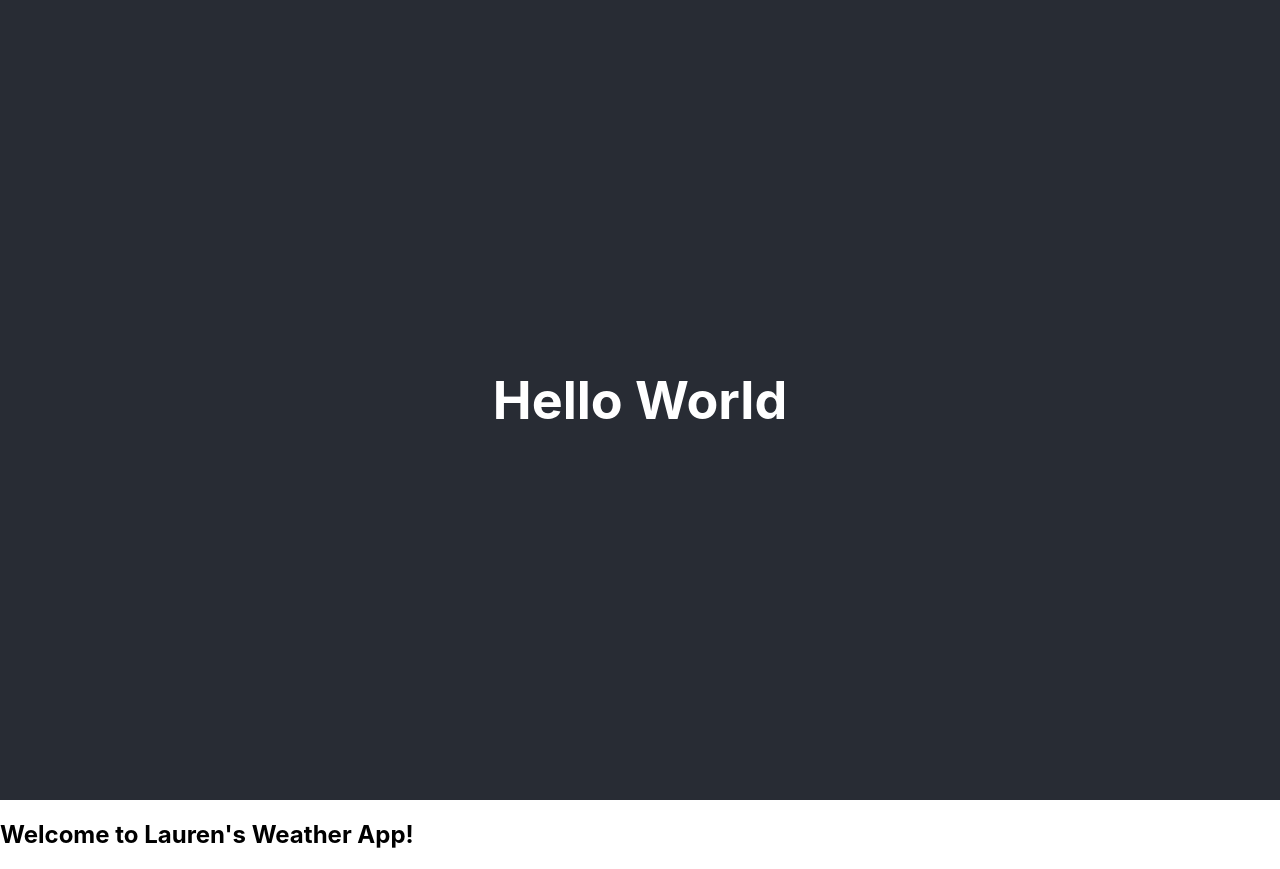
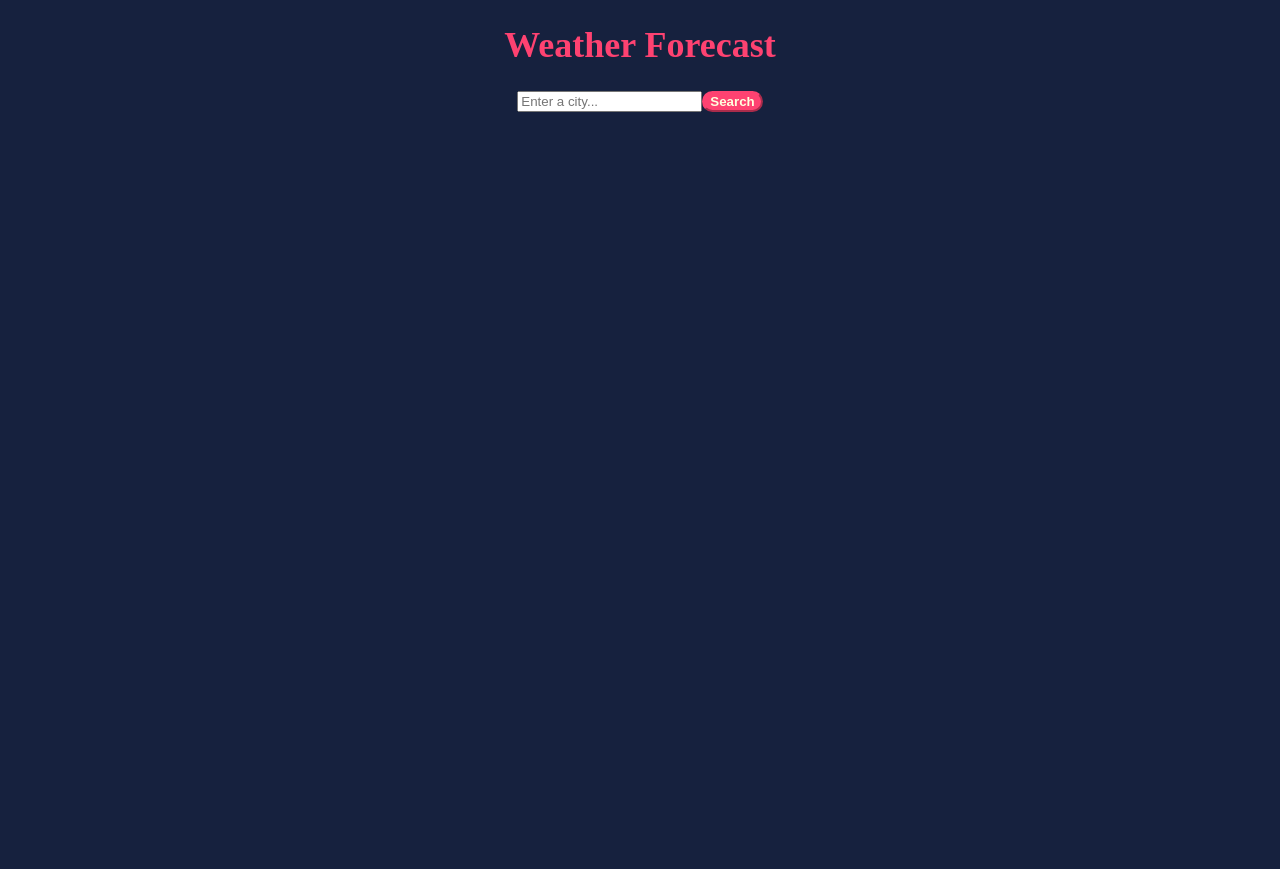
Before and after one commit to lauren0812/Weather-App_React, a React (Create React App) app: page / in a window 1280 px wide. After the commit the page ends 800 px from the top, so only its background shows below. Built offline with nearby package versions, Linux system fonts and the light colour scheme; no server answers.

Commit message:
replaced code with code from code sandbox added CSS

```diff
--- /dev/null
+++ b/src/Search.js
@@ -0,0 +1,63 @@
+import React, { useState } from "react";
+import axios from "axios";
+import "./styles.css";
+
+export default function Search() {
+  let [city, setCity] = useState("");
+  let [loaded, setLoaded] = useState(false);
+  let [weather, setWeather] = useState({});
+
+  function showTemperature(response) {
+    setLoaded(true);
+    setWeather({
+      temperature: Math.round(response.data.main.temp),
+      humidity: response.data.main.humidity,
+      description: response.data.weather[0].description,
+      icon: `http://openweathermap.org/img/wn/${response.data.weather[0].icon}@2x.png`,
+      wind: Math.round(response.data.wind.speed),
+    });
+  }
+
+  function handleSubmit(event) {
+    event.preventDefault();
+    let apiKey = "18078e777072db84f45c739bd581d387";
+    let units = "metric";
+    let url = `https://api.openweathermap.org/data/2.5/weather?q=${city}&appid=${apiKey}&units=${units}`;
+    axios.get(url).then(showTemperature);
+  }
+
+  function updateCity(event) {
+    setCity(event.target.value);
+  }
+
+  let form = (
+    <form onSubmit={handleSubmit}>
+      <input
+        type="search"
+        placeholder="Enter a city..."
+        onChange={updateCity}
+      />
+      <button type="Submit">Search</button>
+    </form>
+  );
+
+  if (loaded) {
+    return (
+      <div>
+        {form}
+        <h4>Right now in {city}</h4>
+        <ul>
+          <li> {Math.round(weather.temperature)} °C </li>
+          <li>
+            <img src={weather.icon} alt="weather Icon" />
+          </li>
+          <li> {weather.description}</li>
+          <li> {weather.humidity}% Humidity</li>
+          <li>{weather.wind} km/h winds</li>
+        </ul>
+      </div>
+    );
+  } else {
+    return form;
+  }
+}
--- a/src/Weather.js
+++ /dev/null
@@ -1,14 +0,0 @@
-import React from "react";
-import axios from "axios";
-
-export default function Weather(props) {
-  function handleResponse(response) {
-    alert(
-      `The weather in ${response.data.name} is ${response.data.main.temp} ° C`
-    );
-  }
-  let apiKey = "2b7e6320f017f88ef560747de0e3fc15";
-  let apiUrl = `https://api.openweathermap.org/data/2.5/weather?q=${props.city}&appid=${apiKey}&units=metric`;
-  axios.get(apiUrl).then(handleResponse);
-  return <h2> Welcome to Lauren's Weather App!</h2>;
-}
--- a/src/index.js
+++ b/src/index.js
@@ -1,19 +1,13 @@
-import React from "react";
-import ReactDOM from "react-dom/client";
-import "./index.css";
-import App from "./App";
-import reportWebVitals from "./reportWebVitals";
-import Weather from "./Weather";
+import { StrictMode } from "react";
+import { createRoot } from "react-dom/client";
+import Search from "./Search";
 
-const root = ReactDOM.createRoot(document.getElementById("root"));
+const rootElement = document.getElementById("root");
+const root = createRoot(rootElement);
+
 root.render(
-  <React.StrictMode>
-    <App />
-    <Weather city="Denver" />
-  </React.StrictMode>
+  <StrictMode>
+    <h1>Weather Forecast</h1>
+    <Search />
+  </StrictMode>
 );
-
-// If you want to start measuring performance in your app, pass a function
-// to log results (for example: reportWebVitals(console.log))
-// or send to an analytics endpoint. Learn more: https://bit.ly/CRA-vitals
-reportWebVitals();
--- /dev/null
+++ b/src/styles.css
@@ -0,0 +1,42 @@
+body {
+  text-align: center;
+  font-family: "Roboto Serif", serif;
+  font-size: 18px;
+  background-color: #16213e;
+  color: #ffffde;
+}
+
+h2 {
+  margin-top: 10px;
+}
+
+h1 {
+  color: #fe4271;
+}
+
+h2,
+h4,
+.forecast-date {
+  color: #fe4271;
+  font-weight: bold;
+  text-align: center;
+}
+
+li {
+  text-transform: capitalize;
+  list-style: none;
+}
+
+.form {
+  margin: 20px;
+}
+
+button {
+  cursor: pointer;
+  background: #fe4271;
+  border-radius: 50px;
+  border-color: #fe4271;
+  color: #ffffde;
+  font-weight: bold;
+  box-shadow: none;
+}
```
